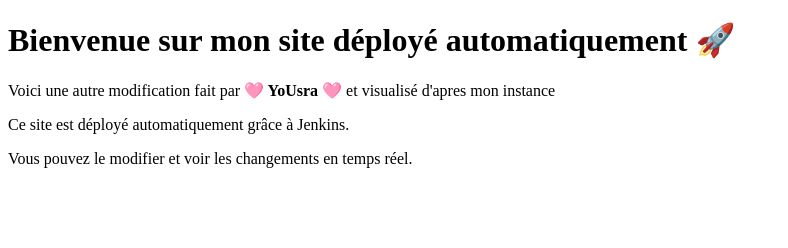
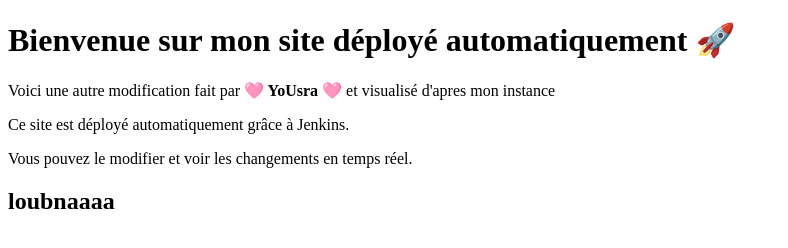
Before and after one commit to yousraMsaouri/Pipeline-Jenkins-Docker-Ansible-sur-AWS, a plain HTML site: page index.html in a window 1280 px wide. Shown: the whole page, without its empty margins (0-788 px from the left). Drawn offline with Linux system fonts and the light colour scheme.

Commit message:
📝 déploiement via Jenkins

```diff
--- a/index.html
+++ b/index.html
@@ -10,6 +10,7 @@
     <!-- modification : 10-06-2025 -->
     <p>Ce site est déployé automatiquement grâce à Jenkins.</p>
     <p>Vous pouvez le modifier et voir les changements en temps réel.</p>
+    <h2>loubnaaaa</h2>
 
 </body>
 </html>
```
